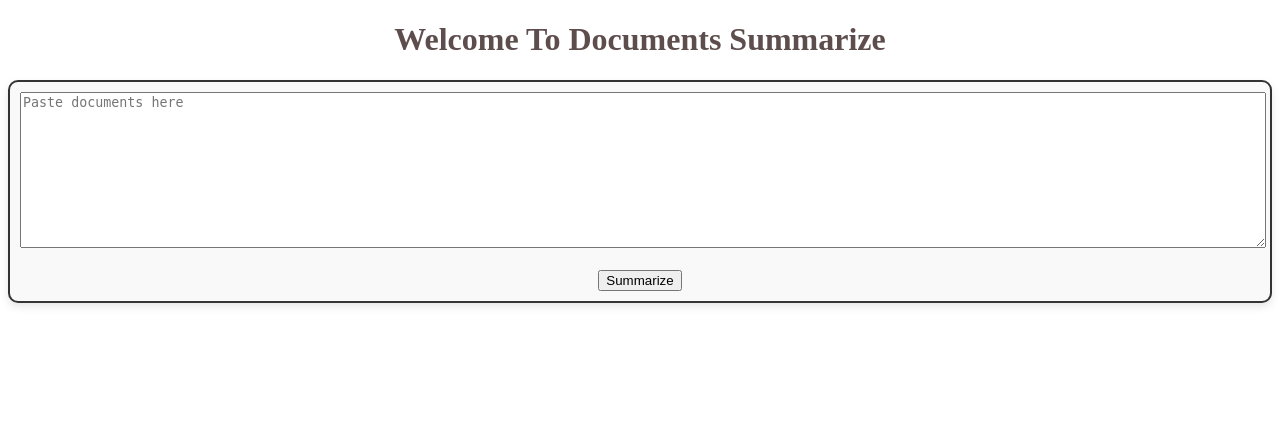
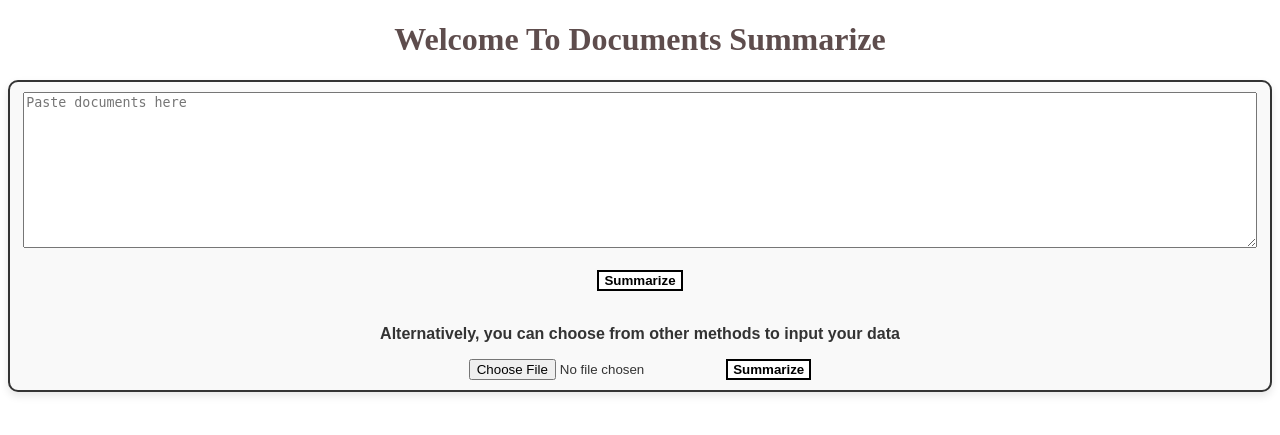
Before and after one commit to NhanPhamThanh-IT/Text-Summarization-Tool, a Flask app: page / in a window 1280 px wide. Shown: the top 435 px of the page. Run offline with Flask 3, Linux system fonts and the light colour scheme.

Commit message:
Upload home.html and app.py files

```diff
--- a/app.py
+++ b/app.py
@@ -1,10 +1,25 @@
 from flask import Flask, render_template, request
 from summarize import summarize
+import os
 
 app = Flask(__name__)
+UPLOAD_FOLDER = 'uploads/'
+app.config['UPLOAD_FOLDER'] = UPLOAD_FOLDER
 
 @app.route('/')
 def home():
+    return render_template('home.html')
+
+@app.route('/upload', methods=['POST'])
+def upload_file():
+    if 'file' not in request.files:
+        return render_template('home.html')
+    file = request.files['file']
+    if file.filename == '':
+        return render_template('home.html')
+    if file:
+        file_path = os.path.join(app.config['UPLOAD_FOLDER'], file.filename)
+        file.save(file_path)
     return render_template('home.html')
 
 @app.route('/summarize', methods=['POST'])
--- a/templates/home.html
+++ b/templates/home.html
@@ -20,6 +20,18 @@
             font-family: Arial, sans-serif;
             color: #333;
         }
+        .custom-button {
+            padding-left: 5px;
+            padding-right: 5px;
+            background-color: #ffffff;
+            color: rgb(0, 0, 0);
+            border: solid 2px ;
+            cursor: pointer;
+            font-weight: bold;
+        }
+        .file-input {
+            display: flex
+        }
     </style>
 </head>
 <body>
@@ -28,8 +40,16 @@
             <h1 align="center">Welcome To Documents Summarize</h1>
             <div class="text-box">
                 <form method="POST" action="/summarize" align="center">
-                    <textarea name="text" rows="10" placeholder="Paste documents here" align="center" style="width:100%"></textarea><br><br>
-                    <input type="submit" value="Summarize"><br>
+                    <textarea name="text" rows="10" placeholder="Paste documents here" align="center" style="width:99%"></textarea><br><br>
+                    <input type="submit" value="Summarize" class="custom-button">
+                </form>
+                <br><p align="center"><strong>Alternatively, you can choose from other methods to input your data</strong></p>
+                <form action="/upload" method="POST" enctype="multipart/form-data"></form>
+                    <div align="center">
+                        <label for="file"></label>
+                        <input type="file" id="file" class="file-input" name="file" style="display: inline-block; vertical-align: middle;">
+                        <input type="submit" value="Summarize" class="custom-button">
+                    </div>
                 </form>
             </div>
         <!-- </div> -->
```
